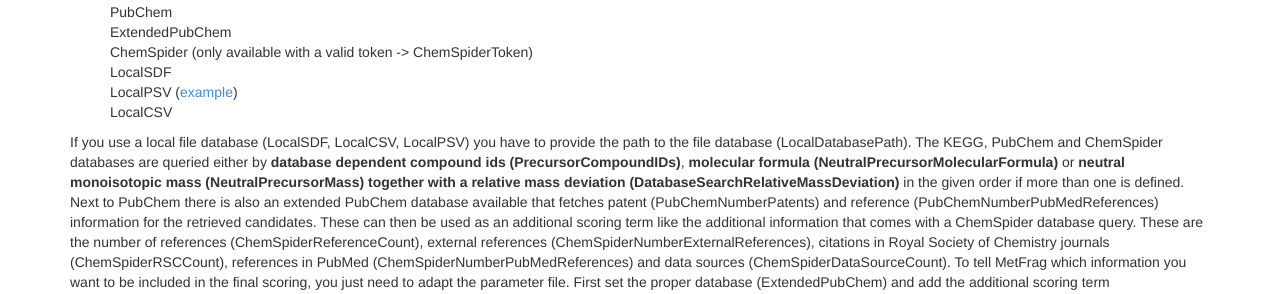
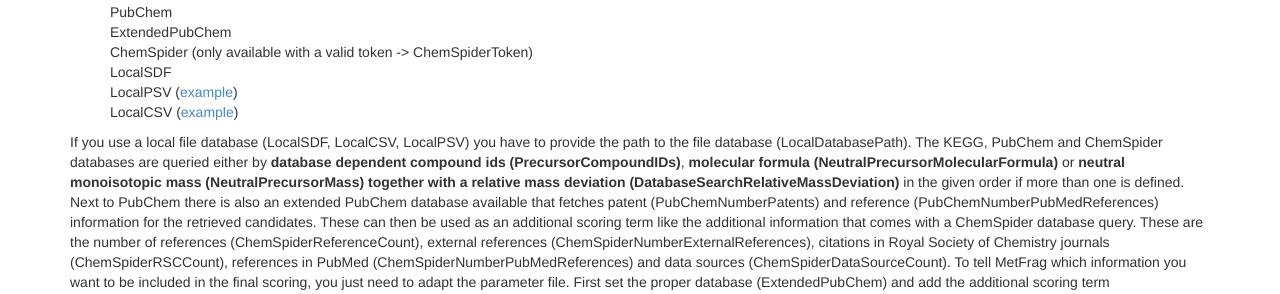
Before and after one commit to ipb-halle/MetFrag, a Jekyll site: the page built from projects/metfragcl/index.md, in a window 1280 px wide and 900 px high, scrolled down 1847 px. Shown: the part 156-450 px from the top of the window. Built offline with Jekyll 4.4.1, drawn with Linux system fonts in a browser that asks for light colours; nearby versions of some CDN libraries; Markdown is read by kramdown in place of the engine named in the settings.

Commit message:
added example for local csv

```diff
--- a/projects/metfragcl/index.md
+++ b/projects/metfragcl/index.md
@@ -106,7 +106,7 @@
 <il>ChemSpider (only available with a valid token -> ChemSpiderToken)</il><br>
 <il>LocalSDF</il><br>
 <il>LocalPSV (<a href="http://msbi.ipb-halle.de/~cruttkie/metfrag/example_local_inchi_file.txt">example</a>)</il><br>
-<il>LocalCSV</il><br>
+<il>LocalCSV (<a href="http://msbi.ipb-halle.de/~cruttkie/databases/">example</a>)</il><br>
 </ul>
 If you use a local file database (LocalSDF, LocalCSV, LocalPSV) you have to provide the path to the file database (LocalDatabasePath). The KEGG, PubChem and ChemSpider databases are queried either by <span style="font-weight:bold">database dependent compound ids (PrecursorCompoundIDs)</span>, <span style="font-weight:bold">molecular formula (NeutralPrecursorMolecularFormula)</span> or
 <span style="font-weight:bold">neutral monoisotopic mass (NeutralPrecursorMass) together with a relative mass deviation (DatabaseSearchRelativeMassDeviation)</span> in the given order if more than one is defined. Next to PubChem there is also an extended PubChem database available that fetches patent (PubChemNumberPatents) and reference (PubChemNumberPubMedReferences) information for the retrieved candidates. These can then be used as an additional scoring term like the additional information that comes with a ChemSpider database query. These are the number of references (ChemSpiderReferenceCount), external references (ChemSpiderNumberExternalReferences), citations in Royal Society of Chemistry journals (ChemSpiderRSCCount), references in PubMed (ChemSpiderNumberPubMedReferences) and data sources (ChemSpiderDataSourceCount).
```
